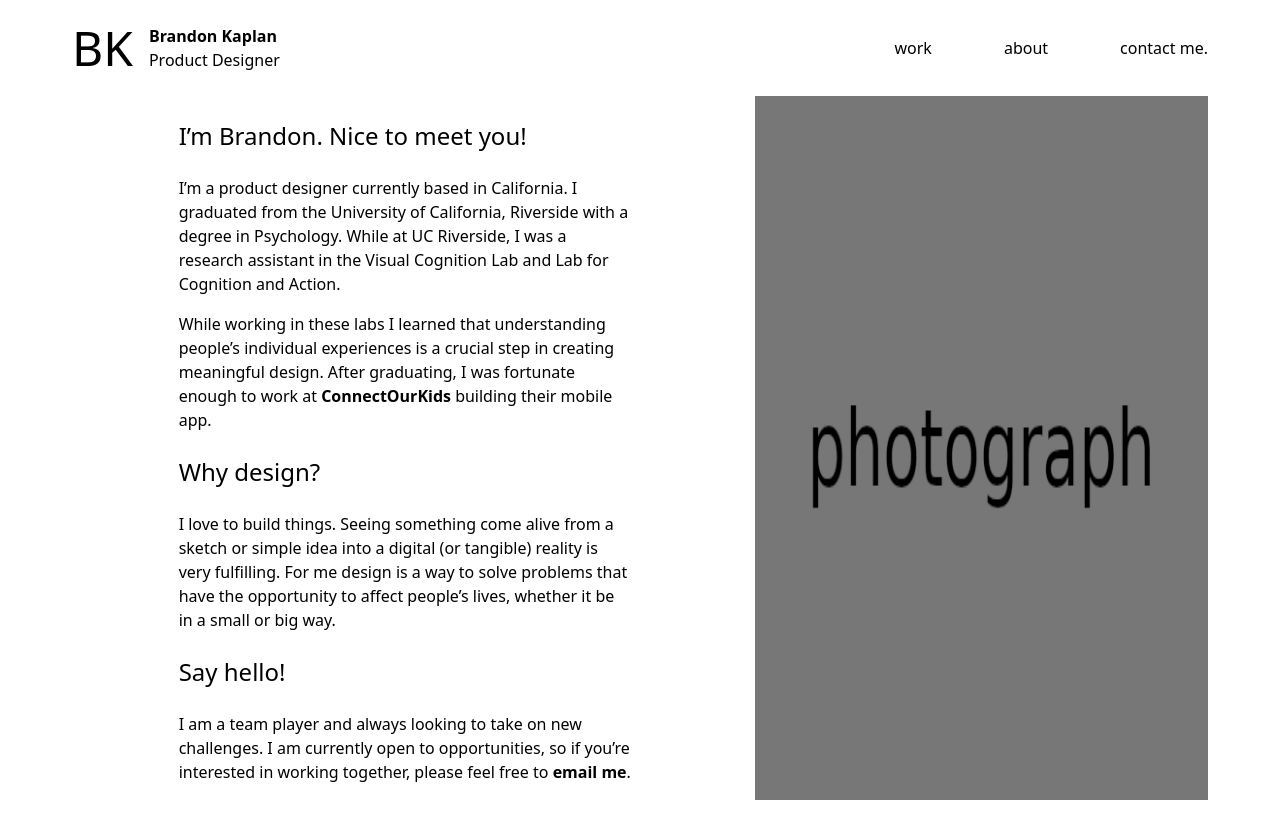
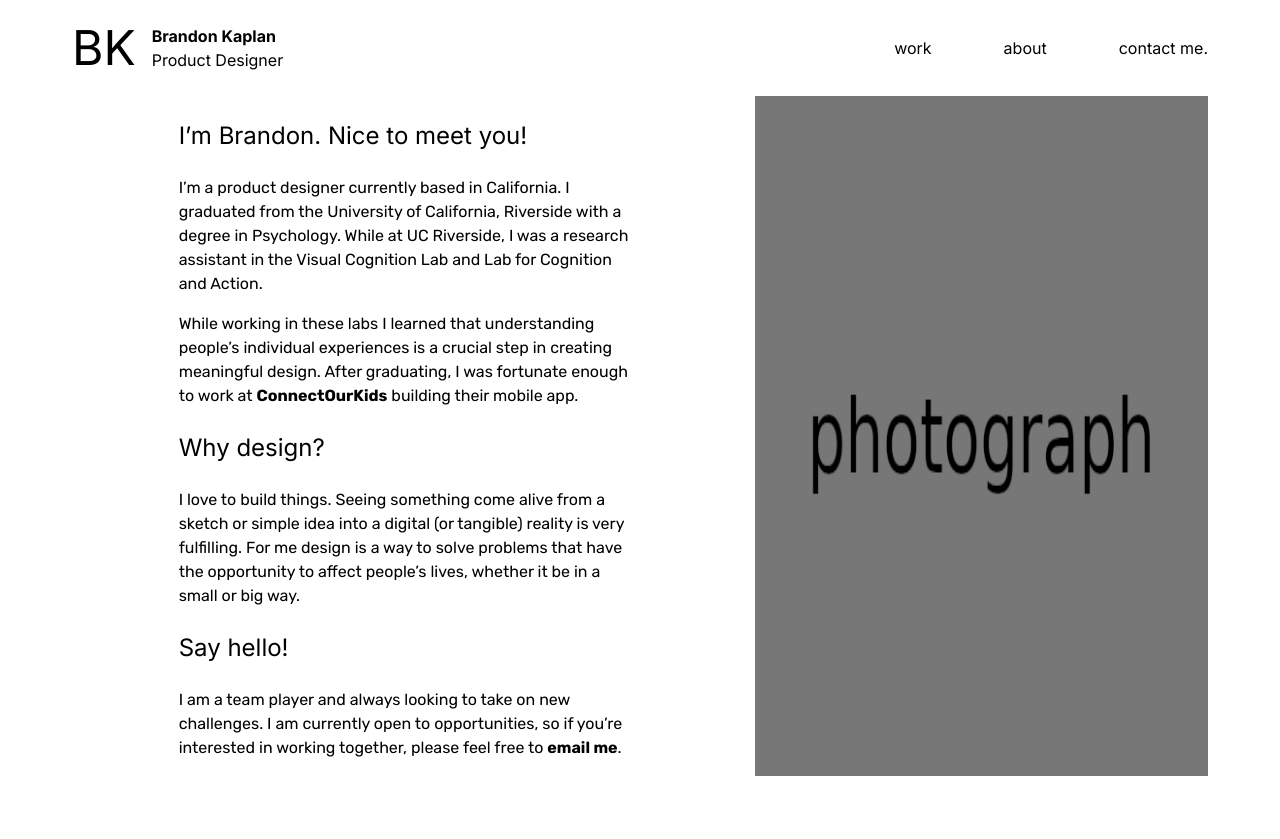
Before and after one commit to brandkap/brandkap.github.io, a Jekyll site: the page built from about.md, in a window 1280 px wide. Shown: the top 839 px of the page. Built offline with Jekyll 4.4.1, drawn with Linux system fonts in a browser that asks for light colours.

Commit message:
Apply font faces to all elements

```diff
--- a/_includes/head.html
+++ b/_includes/head.html
@@ -3,6 +3,8 @@
   <meta http-equiv="X-UA-Compatible" content="IE=edge">
   <meta name="viewport" content="width=device-width, initial-scale=1">
   {%- seo -%}
+  <link rel="preconnect" href="https://fonts.gstatic.com">
+  <link href="https://fonts.googleapis.com/css2?family=Inter:wght@400;700&family=Rubik:wght@400;700&display=swap" rel="stylesheet">
   <link rel="stylesheet" href="{{ "/assets/css/styles.css" | relative_url }}">
   {%- for src in page.scripts -%}
   <script defer src="{{ src | escape }}"></script>
--- a/_includes/header.html
+++ b/_includes/header.html
@@ -1,4 +1,4 @@
-<header class="flex justify-between px-18 py-6" role="banner">
+<header class="flex justify-between px-18 py-6 font-inter" role="banner">
   <div class="flex">
     <a class="text-5xl" href="{{ "/" | relative_url }}">BK</a>
     <div class="flex flex-col ml-4">
--- a/assets/css/styles.css
+++ b/assets/css/styles.css
@@ -567,6 +567,10 @@ video {
   justify-content: space-between;
 }
 
+.font-inter {
+  font-family: Inter, ui-sans-serif, system-ui, -apple-system, BlinkMacSystemFont, "Segoe UI", Roboto, "Helvetica Neue", Arial, "Noto Sans", sans-serif, "Apple Color Emoji", "Segoe UI Emoji", "Segoe UI Symbol", "Noto Color Emoji";
+}
+
 .font-normal {
   font-weight: 400;
 }
@@ -752,6 +756,14 @@ video {
   }
 }
 
+body {
+  font-family: Rubik, ui-sans-serif, system-ui, -apple-system, BlinkMacSystemFont, "Segoe UI", Roboto, "Helvetica Neue", Arial, "Noto Sans", sans-serif, "Apple Color Emoji", "Segoe UI Emoji", "Segoe UI Symbol", "Noto Color Emoji";
+}
+
+h1, h2, h3, h4, h5, h6 {
+  font-family: Inter, ui-sans-serif, system-ui, -apple-system, BlinkMacSystemFont, "Segoe UI", Roboto, "Helvetica Neue", Arial, "Noto Sans", sans-serif, "Apple Color Emoji", "Segoe UI Emoji", "Segoe UI Symbol", "Noto Color Emoji";
+}
+
 main a {
   font-weight: 700;
 }
--- a/index.html
+++ b/index.html
@@ -4,7 +4,7 @@ scripts:
   - /assets/js/tracklist.js
 ---
 
-<div class="grid grid-cols-5/7 grid-rows-1 gap-x-4 mx-18">
+<div class="grid grid-cols-5/7 grid-rows-1 gap-x-4 mx-18 font-inter">
   <ul class="flex flex-col space-y-18">
     {%- for path in site.project_pages -%}
     {%- assign project_page = site.pages | where: "path", path | first -%}
```
Also changed, not shown: styles.scss (+12 -0 lines), tailwind.config.js (+7 -1 lines).
